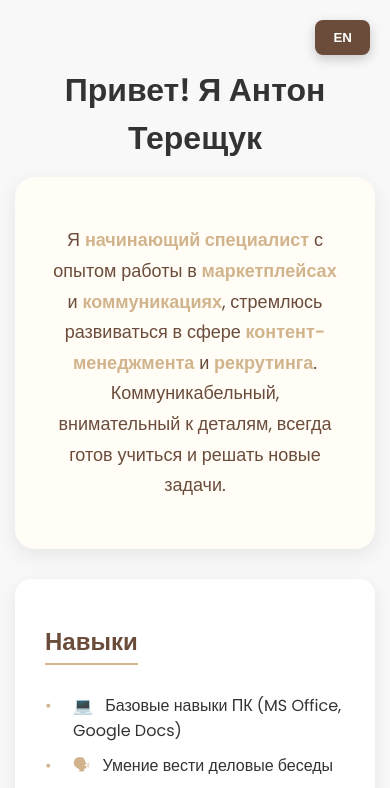
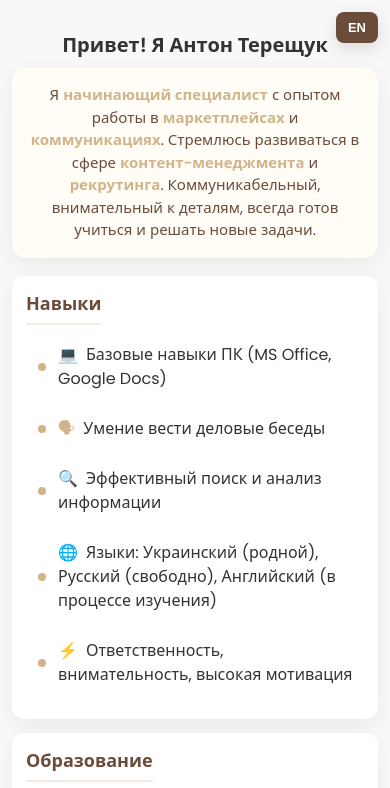
Before and after one commit to reqwirt0-star/index, a plain HTML site: page index.html in a window 390 px wide. Shown: the top 788 px of the page. Drawn offline with Linux system fonts and the light colour scheme.

Commit message:
index.html

```diff
--- a/index.html
+++ b/index.html
@@ -1,151 +1,223 @@
 <!DOCTYPE html>
 <html lang="ru">
 <head>
-  <meta charset="UTF-8">
-  <title>Антон Терещук - Резюме</title>
+  <meta charset="utf-8">
+  <meta name="viewport" content="width=device-width, initial-scale=1">
+  <title>Антон Терещук — Резюме</title>
   <link href="https://fonts.googleapis.com/css2?family=Poppins:wght@400;600&display=swap" rel="stylesheet">
   <style>
-    body {
-      font-family: 'Poppins', sans-serif;
-      background: #f8f8f8;
-      margin: 0;
-      padding: 0;
-      color: #333333;
+    :root{
+      --page-bg: #f8f8f8;
+      --text: #333333;
+      --accent: #6B4C3B;   /* основной тёмно-коричневый */
+      --accent-soft: #D2B48C; /* песочный акцент */
+      --card-bg: #ffffff;
+      --intro-bg: #FFFDF6; /* мягкий фон для интро */
     }
 
-    .container {
-      max-width: 900px;
-      margin: 30px auto;
-      padding: 20px;
-      position: relative;
+    *{box-sizing:border-box}
+    body{
+      margin:0;
+      font-family:'Poppins',system-ui,Segoe UI,Roboto,Arial,sans-serif;
+      background:var(--page-bg);
+      color:var(--text);
+      -webkit-font-smoothing:antialiased;
+      -moz-osx-font-smoothing:grayscale;
+      line-height:1.5;
     }
 
-    /* Кнопка переключения языка */
-    .lang-switch {
-      position: fixed;
-      top: 20px;
-      right: 20px;
-      z-index: 999;
-      background-color: #6B4C3B;
-      color: #fff;
-      border: none;
-      border-radius: 8px;
-      padding: 10px 18px;
-      cursor: pointer;
-      font-weight: 600;
-      transition: all 0.3s ease;
-      box-shadow: 0 4px 12px rgba(0,0,0,0.2);
-    }
-    .lang-switch:hover {
-      background-color: #D2B48C;
-      color: #333333;
-      transform: scale(1.05);
-      box-shadow: 0 6px 18px rgba(0,0,0,0.25);
+    .container{
+      max-width:920px;
+      margin:34px auto;
+      padding:22px;
+      position:relative;
     }
 
-    /* Первый блок "Обо мне" */
-    .intro {
-      background: #FFFDF6;
-      border-radius: 20px;
-      padding: 30px 35px;
-      margin-bottom: 30px;
-      text-align: center;
-      font-size: 18px;
-      line-height: 1.7;
-      font-weight: 500;
-      color: #6B4C3B;
-      box-shadow: 0 6px 20px rgba(0,0,0,0.08);
-      transform: translateY(-20px);
-      opacity: 0;
-      transition: all 0.8s ease;
+    /* фиксированная кнопка выбора языка */
+    .lang-switch{
+      position:fixed;
+      top:18px;
+      right:18px;
+      z-index:1200;
+      background-color:var(--accent);
+      color:#fff;
+      border: none;
+      border-radius:10px;
+      padding:10px 16px;
+      font-weight:600;
+      cursor:pointer;
+      box-shadow:0 6px 18px rgba(0,0,0,0.12);
+      transition:transform .18s ease, background .18s ease, box-shadow .18s ease;
     }
-    .intro.visible { transform: translateY(0); opacity: 1; }
-    .intro span.highlight { color: #D2B48C; font-weight: 600; }
-
-    /* Секции */
-    .section {
-      background: #ffffff;
-      border-radius: 16px;
-      box-shadow: 0 6px 18px rgba(0,0,0,0.08);
-      padding: 25px 30px;
-      margin-bottom: 25px;
-      transform: translateY(30px);
-      opacity: 0;
-      transition: all 0.6s ease, transform 0.4s;
-    }
-    .section:hover { transform: translateY(0) scale(1.02); box-shadow: 0 10px 25px rgba(0,0,0,0.12); }
-    .section.visible { transform: translateY(0); opacity: 1; }
-
-    h1 { color: #333333; text-align: center; margin-bottom: 15px; }
-    h2 {
-      color: #6B4C3B;
-      margin-bottom: 12px;
-      border-bottom: 2px solid #D2B48C;
-      display: inline-block;
-      padding-bottom: 4px;
+    .lang-switch:hover{
+      background-color:var(--accent-soft);
+      color:var(--text);
+      transform:scale(1.04);
+      box-shadow:0 10px 28px rgba(0,0,0,0.18);
     }
 
-    ul { list-style: none; padding-left: 0; }
-    li {
-      margin-bottom: 10px;
-      padding-left: 28px;
-      position: relative;
-      transition: transform 0.2s;
+    /* Заголовок страницы (имя) */
+    h1{
+      text-align:center;
+      margin:0 0 10px 0;
+      font-size:28px;
+      color:var(--text);
     }
-    li::before {
-      content: "•";
-      position: absolute;
-      left: 0;
-      color: #D2B48C;
+
+    /* Интро-блок (выделенный) */
+    .intro{
+      background:var(--intro-bg);
+      border-radius:16px;
+      padding:26px 28px;
+      margin-bottom:22px;
+      text-align:center;
+      font-size:17px;
+      font-weight:500;
+      color:var(--accent);
+      box-shadow:0 8px 24px rgba(0,0,0,0.06);
+      transform:translateY(-12px);
+      opacity:0;
+      transition:transform .6s ease, opacity .6s ease;
     }
-    li:hover { transform: translateX(5px); }
+    .intro.visible{ transform:translateY(0); opacity:1; }
+    .intro .highlight{ color:var(--accent-soft); font-weight:600; }
 
-    form label { font-weight: 600; display: block; margin-top: 10px; }
-    input, textarea {
-      width: 100%; padding: 12px; margin-top: 5px;
-      border-radius: 8px; border: 1px solid #ccc; font-size: 14px;
-      box-sizing: border-box;
-      transition: border-color 0.3s, box-shadow 0.3s;
+    /* Общие секции */
+    .section{
+      background:var(--card-bg);
+      border-radius:12px;
+      padding:22px;
+      margin-bottom:20px;
+      box-shadow:0 8px 20px rgba(0,0,0,0.06);
+      transform:translateY(20px);
+      opacity:0;
+      transition:transform .5s ease, opacity .5s ease, box-shadow .25s ease, background .2s ease;
     }
-    input:focus, textarea:focus { border-color: #D2B48C; outline: none; box-shadow: 0 0 8px rgba(210,180,140,0.3);}
-    textarea { resize: vertical; min-height: 80px; }
-    .button {
-      display: inline-block; padding: 12px 28px; background-color: #6B4C3B; color: #fff;
-      text-decoration: none; border-radius: 8px; margin-top: 12px; font-weight: 600;
-      transition: background 0.3s, transform 0.2s, box-shadow 0.3s;
+    .section.visible{ transform:translateY(0); opacity:1; }
+    .section:hover{
+      transform:translateY(-6px);
+      box-shadow:0 16px 36px rgba(0,0,0,0.12);
+      background:#fffaf6;
     }
-    .button:hover { background-color: #D2B48C; color: #333333; transform: scale(1.05); box-shadow: 0 6px 18px rgba(0,0,0,0.25); }
 
-    /* Двуязычные блоки */
-    .lang-block { display: none; }
-    .lang-block.active { display: block; }
+    h2{
+      margin:0 0 10px 0;
+      color:var(--accent);
+      display:inline-block;
+      padding-bottom:6px;
+      border-bottom:2px solid rgba(210,180,140,0.25);
+      font-size:18px;
+    }
 
-    /* Иконки навыков */
-    .skill-icon { margin-right: 8px; color: #D2B48C; transition: transform 0.2s; }
-    li:hover .skill-icon { transform: scale(1.2); }
+    ul{ list-style:none; padding-left:0; margin:0; }
+    li{
+      padding:10px 12px 10px 34px;
+      margin-bottom:10px;
+      position:relative;
+      border-radius:8px;
+      transition:transform .22s ease, background .22s ease;
+    }
+    li::before{
+      content:"";
+      position:absolute;
+      left:12px;
+      top:50%;
+      transform:translateY(-50%);
+      width:8px;
+      height:8px;
+      border-radius:50%;
+      background:var(--accent-soft);
+    }
+    li:hover{ transform:translateX(6px); background:rgba(210,180,140,0.08); }
+    .skill-icon{ margin-right:8px; display:inline-block; color:var(--accent-soft); transition:transform .22s ease, color .22s ease; }
+    li:hover .skill-icon{ transform:scale(1.18) rotate(6deg); color:var(--accent); }
 
-    @media(max-width: 600px){ .container { padding: 15px; } }
+    /* Контактная форма минимально стилизована */
+    form label{ display:block; margin-top:10px; font-weight:600; color:var(--text); }
+    input, textarea{
+      width:100%;
+      padding:10px 12px;
+      margin-top:6px;
+      border-radius:8px;
+      border:1px solid #d9d9d9;
+      font-size:14px;
+      transition:box-shadow .18s ease, border-color .18s ease, transform .12s ease;
+    }
+    input:focus, textarea:focus{
+      outline:none;
+      border-color:var(--accent-soft);
+      box-shadow:0 6px 18px rgba(210,180,140,0.12);
+      transform:translateY(-1px);
+    }
+
+    .button{
+      display:inline-block;
+      margin-top:12px;
+      padding:11px 20px;
+      background:var(--accent);
+      color:#fff;
+      border-radius:9px;
+      text-decoration:none;
+      font-weight:600;
+      transition:transform .15s ease, background .15s ease, box-shadow .15s ease;
+    }
+    .button:hover{
+      background:var(--accent-soft);
+      color:var(--text);
+      transform:scale(1.03);
+      box-shadow:0 8px 22px rgba(0,0,0,0.12);
+    }
+
+    /* Блоки для языков — только один видимый */
+    .lang-block{ display:none; }
+    .lang-block.active{ display:block; }
+
+    /* --- Адаптив --- */
+    @media (max-width:900px){
+      .container{ padding:18px; }
+      h1{ font-size:24px; }
+      .intro{ font-size:16px; padding:20px; margin-bottom:18px; border-radius:14px; }
+      .section{ padding:18px; border-radius:12px; }
+    }
+
+    @media (max-width:600px){
+      .container{ padding:12px; margin:18px auto; }
+      .lang-switch{ top:12px; right:12px; padding:8px 12px; border-radius:8px; font-size:13px; }
+      h1{ font-size:20px; margin-bottom:8px; }
+      .intro{ font-size:15px; padding:16px; }
+      .section{ padding:14px; margin-bottom:14px; }
+      li{ padding:8px 8px 8px 32px; }
+      .button{ padding:10px 16px; border-radius:8px; }
+    }
+
+    /* small tweak for very narrow phones */
+    @media (max-width:380px){
+      .intro{ font-size:14px; }
+      h1{ font-size:18px; }
+      .lang-switch{ padding:7px 10px; font-size:12px; }
+    }
   </style>
 </head>
 <body>
   <div class="container">
     <button class="lang-switch" onclick="switchLang()">EN</button>
 
-  <!-- Русская версия -->
+    <!-- RUSSIAN -->
     <div id="ru" class="lang-block active">
       <h1>Привет! Я Антон Терещук</h1>
+
       <div class="intro">
-      <p>Я <span class="highlight">начинающий специалист</span> с опытом работы в <span class="highlight">маркетплейсах</span> и <span class="highlight">коммуникациях</span>, стремлюсь развиваться в сфере <span class="highlight">контент-менеджмента</span> и <span class="highlight">рекрутинга</span>. Коммуникабельный, внимательный к деталям, всегда готов учиться и решать новые задачи.</p>
+        Я <span class="highlight">начинающий специалист</span> с опытом работы в <span class="highlight">маркетплейсах</span> и <span class="highlight">коммуникациях</span>. Стремлюсь развиваться в сфере <span class="highlight">контент-менеджмента</span> и <span class="highlight">рекрутинга</span>. Коммуникабельный, внимательный к деталям, всегда готов учиться и решать новые задачи.
       </div>
 
       <div class="section">
         <h2>Навыки</h2>
         <ul>
-        <li><span class="skill-icon">💻</span> Базовые навыки ПК (MS Office, Google Docs)</li>
-        <li><span class="skill-icon">🗣</span> Умение вести деловые беседы</li>
-        <li><span class="skill-icon">🔍</span> Эффективный поиск и анализ информации</li>
-        <li><span class="skill-icon">🌐</span> Языки: Украинский (родной), Русский (свободно), Английский (в процессе изучения)</li>
-        <li><span class="skill-icon">⚡</span> Ответственность, внимательность, высокая мотивация</li>
+          <li><span class="skill-icon">💻</span>Базовые навыки ПК (MS Office, Google Docs)</li>
+          <li><span class="skill-icon">🗣</span>Умение вести деловые беседы</li>
+          <li><span class="skill-icon">🔍</span>Эффективный поиск и анализ информации</li>
+          <li><span class="skill-icon">🌐</span>Языки: Украинский (родной), Русский (свободно), Английский (в процессе изучения)</li>
+          <li><span class="skill-icon">⚡</span>Ответственность, внимательность, высокая мотивация</li>
         </ul>
       </div>
 
@@ -158,8 +230,8 @@
       <div class="section">
         <h2>Опыт работы</h2>
         <ul>
-        <li><span class="skill-icon">🛒</span><strong>Контент-менеджер маркетплейса (Украина)</strong>: Создавал карточки товаров на Prom, Rozetka, Epicentr. Подбирал фото, серийные номера, спецификации, создавал привлекательные изображения с помощью AI.</li>
-        <li><span class="skill-icon">🌐</span><strong>Контент-менеджер / агент (Facebook Marketplace, США)</strong>: Вёл коммуникацию с клиентами от лица строительной компании в Техасе. Находил клиентов и передавал менеджеру для переговоров через переводчик.</li>
+          <li><span class="skill-icon">🛒</span><strong>Контент-менеджер маркетплейса (Украина)</strong>: создавал карточки товаров, подбирал фото, серийные номера, спецификации, оформлял и улучшал карточки, создавал AI-визуалы.</li>
+          <li><span class="skill-icon">🌐</span><strong>Контент-менеджер / агент (Facebook Marketplace, США)</strong>: находил клиентов для строительной компании в Техасе, вел переписку и передавал лиды менеджеру через переводчик.</li>
         </ul>
       </div>
 
@@ -168,7 +240,6 @@
         <p>Телефон: +420 777 264 569</p>
         <p>Email: reqwirt0@gmail.com</p>
         <p>Локация: Карвина, Чехия</p>
-      <p>Доступен для удалённой работы, гибкий график, готов к новым задачам.</p>
 
         <form>
           <label>Имя</label>
@@ -182,35 +253,36 @@
       </div>
     </div>
 
-  <!-- Английская версия -->
+    <!-- ENGLISH -->
     <div id="en" class="lang-block">
       <h1>Hello! I'm Anton Tereshchuk</h1>
+
       <div class="intro">
-      <p>I am an <span class="highlight">entry-level specialist</span> with experience in <span class="highlight">marketplaces</span> and <span class="highlight">communications</span>, striving to develop in <span class="highlight">content management</span> and <span class="highlight">recruitment</span>. Communicative, attentive to details, always ready to learn and tackle new tasks.</p>
+        I am an <span class="highlight">entry-level specialist</span> with experience in <span class="highlight">marketplaces</span> and <span class="highlight">communications</span>. I aim to grow in <span class="highlight">content management</span> and <span class="highlight">recruitment</span>. Communicative, detail-oriented, quick to learn and ready for new tasks.
       </div>
 
       <div class="section">
         <h2>Skills</h2>
         <ul>
-        <li><span class="skill-icon">💻</span> Basic computer skills (MS Office, Google Docs)</li>
-        <li><span class="skill-icon">🗣</span> Ability to conduct professional conversations</li>
-        <li><span class="skill-icon">🔍</span> Effective research and analysis</li>
-        <li><span class="skill-icon">🌐</span> Languages: Ukrainian (native), Russian (fluent), English (learning)</li>
-        <li><span class="skill-icon">⚡</span> Responsibility, attention to detail, high motivation</li>
+          <li><span class="skill-icon">💻</span>Basic computer skills (MS Office, Google Docs)</li>
+          <li><span class="skill-icon">🗣</span>Professional communication</li>
+          <li><span class="skill-icon">🔍</span>Research and analysis</li>
+          <li><span class="skill-icon">🌐</span>Languages: Ukrainian (native), Russian (fluent), English (learning)</li>
+          <li><span class="skill-icon">⚡</span>Responsibility, attention to detail, high motivation</li>
         </ul>
       </div>
 
       <div class="section">
         <h2>Education</h2>
-      <p><strong>College:</strong> Computer Science, 3rd year, externship-based (2022 — present)</p>
+        <p><strong>College:</strong> Computer Science, 3rd year, externship (2022 — present)</p>
         <p><strong>High School:</strong> 2013 — 2022</p>
       </div>
 
       <div class="section">
         <h2>Work Experience</h2>
         <ul>
-        <li><span class="skill-icon">🛒</span><strong>Marketplace Content Manager (Ukraine)</strong>: Created product cards on Prom, Rozetka, Epicentr. Collected photos, serial numbers, specifications, designed attractive AI-enhanced images.</li>
-        <li><span class="skill-icon">🌐</span><strong>Content Manager / Agent (Facebook Marketplace, USA)</strong>: Communicated with clients on behalf of a construction company in Texas. Found clients and passed them to the manager for further negotiations via translator.</li>
+          <li><span class="skill-icon">🛒</span><strong>Marketplace Content Manager (Ukraine)</strong>: created product cards, selected photos/specs, designed AI visuals and optimized listings.</li>
+          <li><span class="skill-icon">🌐</span><strong>Content Manager / Agent (Facebook Marketplace, USA)</strong>: found clients for a Texas construction company, handled chats and passed leads to manager via translator.</li>
         </ul>
       </div>
 
@@ -219,7 +291,6 @@
         <p>Phone: +420 777 264 569</p>
         <p>Email: reqwirt0@gmail.com</p>
         <p>Location: Karvina, Czech Republic</p>
-      <p>Available for remote work, flexible schedule, ready for new tasks.</p>
 
         <form>
           <label>Name</label>
@@ -236,28 +307,54 @@
   </div>
 
   <script>
+    // helper: show active block's sections with small stagger animation
+    function showActiveWithStagger() {
+      const activeBlock = document.querySelector('.lang-block.active');
+      if(!activeBlock) return;
+      const items = activeBlock.querySelectorAll('.intro, .section');
+      items.forEach((el, i) => {
+        el.classList.remove('visible');
+        setTimeout(()=> el.classList.add('visible'), 120 * i);
+      });
+    }
+
+    function hideNonActive() {
+      document.querySelectorAll('.lang-block:not(.active) .intro, .lang-block:not(.active) .section')
+        .forEach(el => el.classList.remove('visible'));
+    }
+
     function switchLang() {
       const ru = document.getElementById('ru');
       const en = document.getElementById('en');
       ru.classList.toggle('active');
       en.classList.toggle('active');
+
       const btn = document.querySelector('.lang-switch');
       btn.textContent = ru.classList.contains('active') ? "EN" : "RU";
 
-    document.querySelectorAll('.lang-block.active .section, .lang-block.active .intro').forEach((el, idx) => {
-      setTimeout(() => { el.classList.add('visible'); }, idx * 150);
-    });
-    document.querySelectorAll('.lang-block:not(.active) .section, .lang-block:not(.active) .intro').forEach(el => {
-      el.classList.remove('visible');
-    });
+      hideNonActive();
+      // small timeout so CSS display toggles first
+      setTimeout(showActiveWithStagger, 80);
     }
 
+    // IntersectionObserver for reveal on scroll (only for visible language block)
     const observer = new IntersectionObserver((entries) => {
       entries.forEach(entry => {
-      if(entry.isIntersecting) { entry.target.classList.add('visible'); }
+        if(entry.isIntersecting) entry.target.classList.add('visible');
       });
-  }, { threshold: 0.1 });
-  document.querySelectorAll('.section, .intro').forEach(section => observer.observe(section));
+    }, { threshold: 0.12 });
+
+    document.addEventListener('DOMContentLoaded', () => {
+      // observe all intro/section elements (observer will trigger only visible ones)
+      document.querySelectorAll('.intro, .section').forEach(el => observer.observe(el));
+      // ensure initial active block animates
+      showActiveWithStagger();
+
+      // ensure lang button reflects initial state
+      const btn = document.querySelector('.lang-switch');
+      const ru = document.getElementById('ru');
+      btn.textContent = ru.classList.contains('active') ? "EN" : "RU";
+    });
   </script>
 </body>
 </html>
```
Lines whose indentation alone changed are shown as unchanged.
